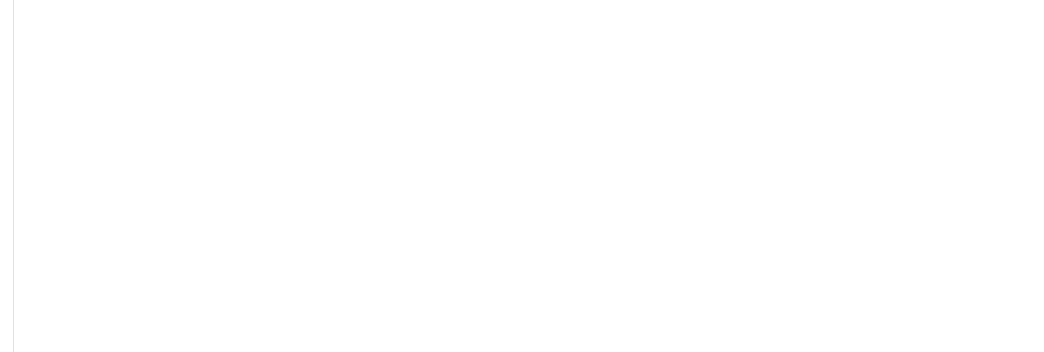
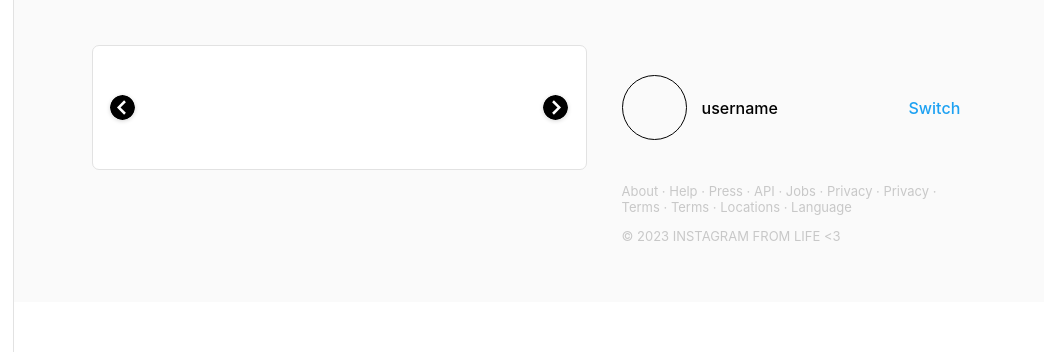
Before and after one commit to elirashala/instagram-app, a plain HTML site: page home.html in a window 1280 px wide. Shown: the top 352 px of the page, 236-1280 px from the left. Drawn offline with Linux system fonts and the light colour scheme.

Commit message:
Instagram feed - (home page)

```diff
--- a/home.html
+++ b/home.html
@@ -63,8 +63,51 @@
     </nav>
 
     <!-- Instagram Feed -->
-    <main class="ig-feed">
+    <main class="home-ig">
+        <div class="ig-feed">
+            <div class="stories-content">
+                <div class="move-left">
+                    <button data-direction="Left" class="arrow-button">
+                        <svg xmlns="http://www.w3.org/2000/svg" width="25" height="25" viewBox="2 2 20 20" style="fill: rgb(0, 0, 0);box-shadow: rgba(0, 0, 0, 0.16) 0px 1px 4px;; border-radius: 100%">
+                            <path d="M12 2C6.486 2 2 6.486 2 12s4.486 10 10 10 10-4.486 10-10S17.514 2 12 2zm2.707 14.293-1.414 1.414L7.586 12l5.707-5.707 1.414 1.414L10.414 12l4.293 4.293z"></path>
+                        </svg>
+                    </button>
+                </div>
 
+                <div class="move-right">
+                    <button data-direction="Right" class="arrow-button">
+                        <svg xmlns="http://www.w3.org/2000/svg" width="25" height="25" viewBox="2 2 20 20" style="fill: rgb(0, 0, 0);box-shadow: rgba(0, 0, 0, 0.16) 0px 1px 4px;; border-radius: 100%">
+                            <path d="M12 2C6.486 2 2 6.486 2 12s4.486 10 10 10 10-4.486 10-10S17.514 2 12 2zm-1.293 15.707-1.414-1.414L13.586 12 9.293 7.707l1.414-1.414L16.414 12l-5.707 5.707z"></path>
+                        </svg>
+                    </button>
+                </div>
+            </div>
+            <div class="posts-content">
+
+            </div>
+        </div>
+        <div class="ig-right-side">
+            <div class="account-content">
+                <div class="profile-pic"></div>
+                <div class="username-switchacc">
+                    <p>username</p>
+                    <p>Switch</p>
+                </div>
+            </div>
+            <!-- Instagram Footer -->
+            <footer class="ig-footer">
+                <div class="ig-contact">
+                    <p><a href="#">About</a> &middot; <a href="#">Help</a> &middot;
+                        <a href="#">Press</a> &middot; <a href="#">API</a> &middot;
+                        <a href="#">Jobs</a> &middot; <a href="#">Privacy</a> &middot;
+                        <a href="#">Privacy</a> &middot; <a href="#">Terms</a> &middot;
+                        <a href="#">Terms</a> &middot; <a href="#">Locations</a> &middot;
+                        <a href="#">Language</a>
+                    </p>
+                    <p>&copy; 2023 INSTAGRAM FROM LIFE &#60;3 </p>
+                </div>
+            </footer>
+        </div>
     </main>
 
 </body>
--- a/styles/home.css
+++ b/styles/home.css
@@ -11,8 +11,191 @@ body {
 
 
 /* Instagram Feed */
-.ig-feed{
+.home-ig{
     height: 100%;
     margin-left: 250px;
-    background-color: black;
+    background-color: rgb(250, 250, 250);
+    display: grid;
+    grid-template-columns: 505px 355px;
+    justify-content: center;
+    justify-items: center;
+    gap: 25px;
 }
+
+.ig-feed{
+    width: 100%;
+    padding: 45px 5px;
+}
+
+.stories-content{
+    position: relative;
+    background-color: white;
+    border:1px solid rgb(226, 226, 226);
+    width: 100%;
+    height: 125px;
+    margin-bottom: 20px;
+    border-radius: 7px;
+    padding: 15px 0px;
+}
+
+.move-left{
+    position: absolute;
+    left: 0;
+    top: 0;
+    height: 100%;
+    width: 60px;
+    display: flex;
+    align-items: center;
+    justify-content: center;
+}
+
+.move-right{
+    position: absolute;
+    right: 0;
+    top: 0;
+    height: 100%;
+    width: 60px;
+    display: flex;
+    align-items: center;
+    justify-content: center;
+}
+
+.arrow-button{
+    width: 30px;
+    height: 30px;
+    border: none;
+    border-radius: 100%;
+    display: contents;
+}
+
+.ig-right-side{
+    width: 100%;
+    padding: 45px 5px;
+}
+
+.account-content{
+    width: 100%;
+    height: 125px;
+    padding: 15px 0px;
+    display: flex;
+    align-items: center;
+    justify-content: flex-start;
+    align-content: center;
+    flex-direction: row;
+}
+
+.profile-pic{
+    width: 65px;
+    height: 65px;
+    border: 1px solid black;
+    border-radius: 100%;
+}
+
+.username-switchacc{
+    display: flex;
+    width: 75%;
+    align-items: center;
+    justify-content: space-between;
+    margin-left: 15px;
+}
+
+.username-switchacc p:nth-child(1){
+    font-weight: 500;
+}
+
+.username-switchacc p:nth-child(2){
+    font-weight: 500;
+    color: rgb(29, 161, 242)
+}
+
+.ig-contact p{
+    color: rgb(200, 200, 200);
+    text-decoration: none;
+    font-size: 13px;
+}
+
+.ig-contact p a:link{
+    color: rgb(200, 200, 200);
+    text-decoration: none;
+}
+
+.ig-contact p a:visited{
+    color: rgb(200, 200, 200);
+    text-decoration: none;
+}
+
+.ig-contact p a:hover{
+    text-decoration:underline;
+}
+
+@media only screen and (max-width: 1200px) {
+    .home-ig{
+        height: 100%;
+        margin-left: 95px;
+        background-color: rgb(250, 250, 250);
+        display: grid;
+        grid-template-columns: 505px 355px;
+        justify-content: center;
+        justify-items: center;
+        gap: 25px;
+    }
+}
+
+@media only screen and (max-width: 1200px) {
+    .home-ig{
+        height: 100%;
+        margin-left: 95px;
+        background-color: rgb(250, 250, 250);
+        display: grid;
+        grid-template-columns: 505px;
+        justify-content: center;
+        justify-items: center;
+    }
+
+    .ig-right-side{
+        display: none;
+    }
+}
+
+@media only screen and (max-width: 426px) {
+    .home-ig{
+        height: 100%;
+        margin-left: 0px;
+        background-color: white;
+        display: grid;
+        grid-template-columns: 100%;
+        justify-content: center;
+        justify-items: center;
+    }
+
+    .ig-feed{
+        width: 100%;
+        padding: 45px 0px;
+    }
+
+    .stories-content{
+        position: relative;
+        background-color: white;
+        border: none;
+        border-bottom:1px solid rgb(226, 226, 226);
+        width: 100%;
+        height: 125px;
+        margin-bottom: 20px;
+        border-radius: 0px;
+        padding: 15px 0px;
+    }
+
+    .ig-right-side{
+        display: none;
+    }
+
+    .move-left{
+        display: none;
+    }
+
+    .move-right{
+        display: none;
+    }
+}
+
+/* background-color: rgb(250, 250, 250); */
```
